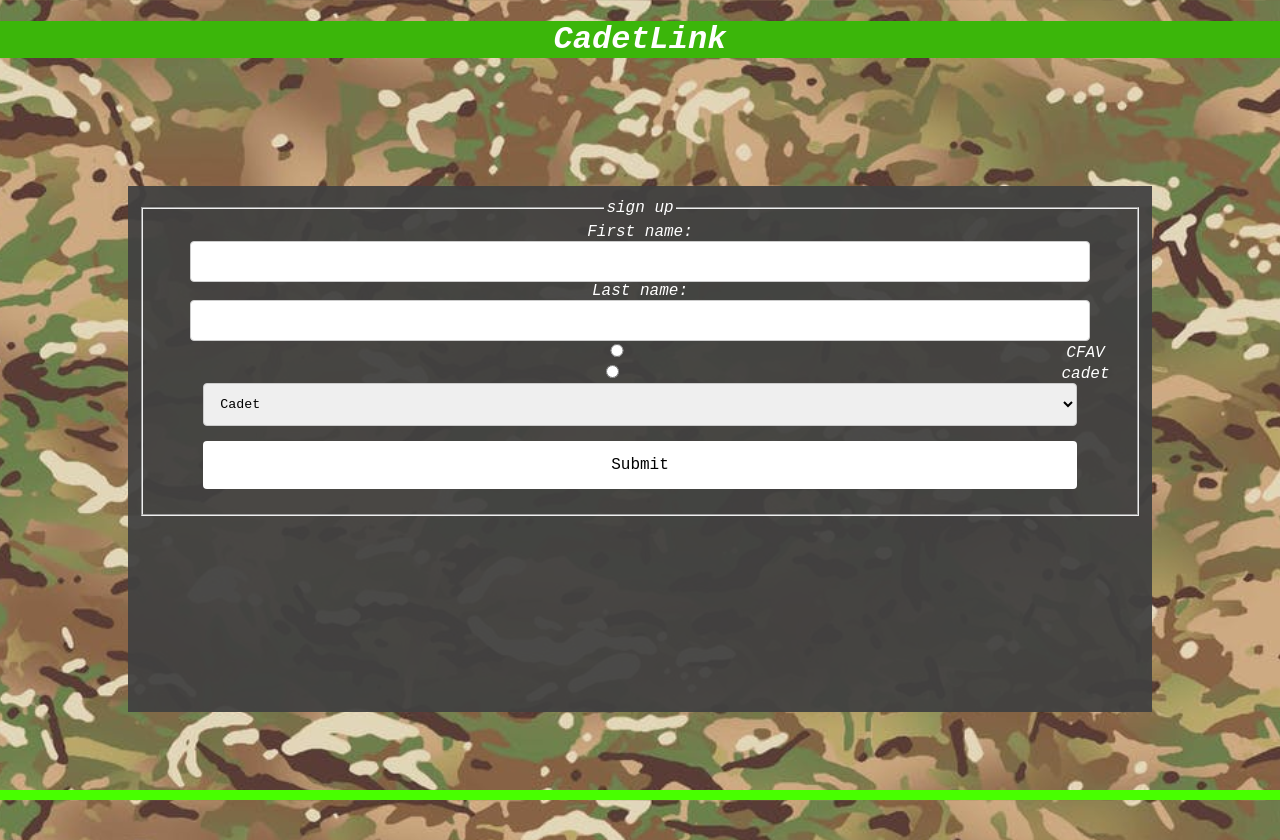
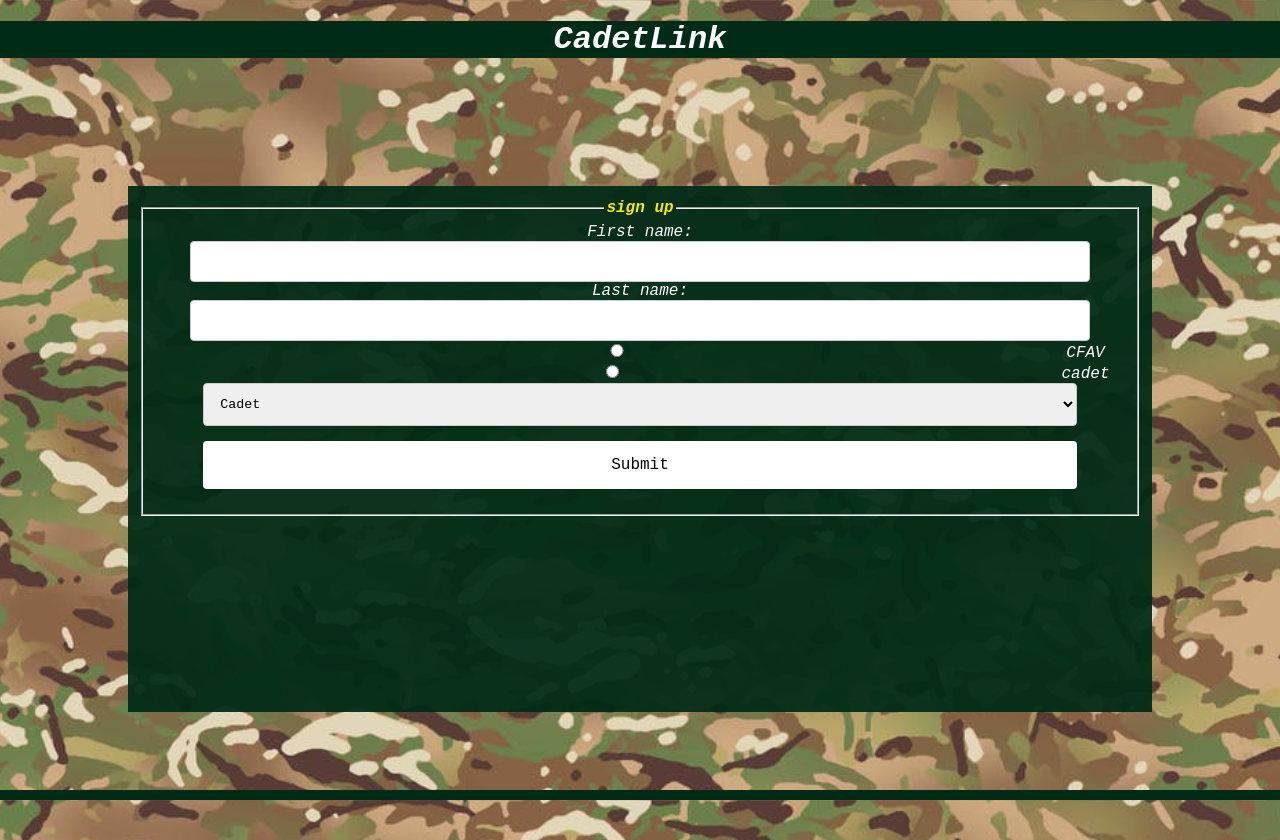
Before and after one commit to Omagar1/CadetLink, a PHP site: page /signUp.htm in a window 1280 px wide. Run offline with PHP 8.4, Linux system fonts and the light colour scheme.

Commit message:
Database and CSS update
Messed around with tables to see what is best for soulution for the product.

CSS colour change, to bring in more in line with official Cadet Colour scheme

```diff
--- a/main.css
+++ b/main.css
@@ -8,7 +8,7 @@
 
 /* ----------------------------- Header Stuff -----------------------------  */
 #header {
-    background-color: rgb(59, 182, 10);
+    background-color: rgb(0, 43, 23);
     padding: 0%;
     margin: 0;
     font-family: 'Bebas Neue', cursive;
@@ -50,7 +50,7 @@
     }
 
       #main {
-        background-color: rgb(65, 65, 65, 0.938);
+        background-color: rgb(0, 43, 23, 0.938);
         margin: 10%;
         padding: 1%;
         min-height: 500px;
@@ -115,6 +115,13 @@
       .dasbordTxt:hover {
         color: black;
       }
+      #radio{
+        margin: 0%;
+      }
+
+      b{
+        color: rgb(245, 234, 0)
+      }
   /* ----------------------------- Form stuff  -----------------------------  */
         fieldset{
           width: auto;
@@ -144,7 +151,7 @@
 
           option{
             background-image: url("images/mtp.jpg");
-            background-color: rgb(72, 255, 0) ;
+            background-color: rgb(0, 43, 23) ;
           }
 
           #radio {
@@ -172,7 +179,7 @@
 
         /* ----------------------------- footer stuff -----------------------------  */
   #footer {
-    background-color: rgb(72, 255, 0);
+    background-color: rgb(0, 43, 23);
     margin: 0;
     padding: 5px;
     position: fixed;
--- a/signUp.htm
+++ b/signUp.htm
@@ -25,7 +25,7 @@
 
         <div id="main">
           <fieldset>
-            <Legend>sign up</Legend>
+            <Legend><b>sign up</b></Legend>
             <form>
               <label for="fname">First name:</label><br>
               <input type="text" id="fname" name="fname" value=""><br>
```
Also changed, not shown: 1 other file.
